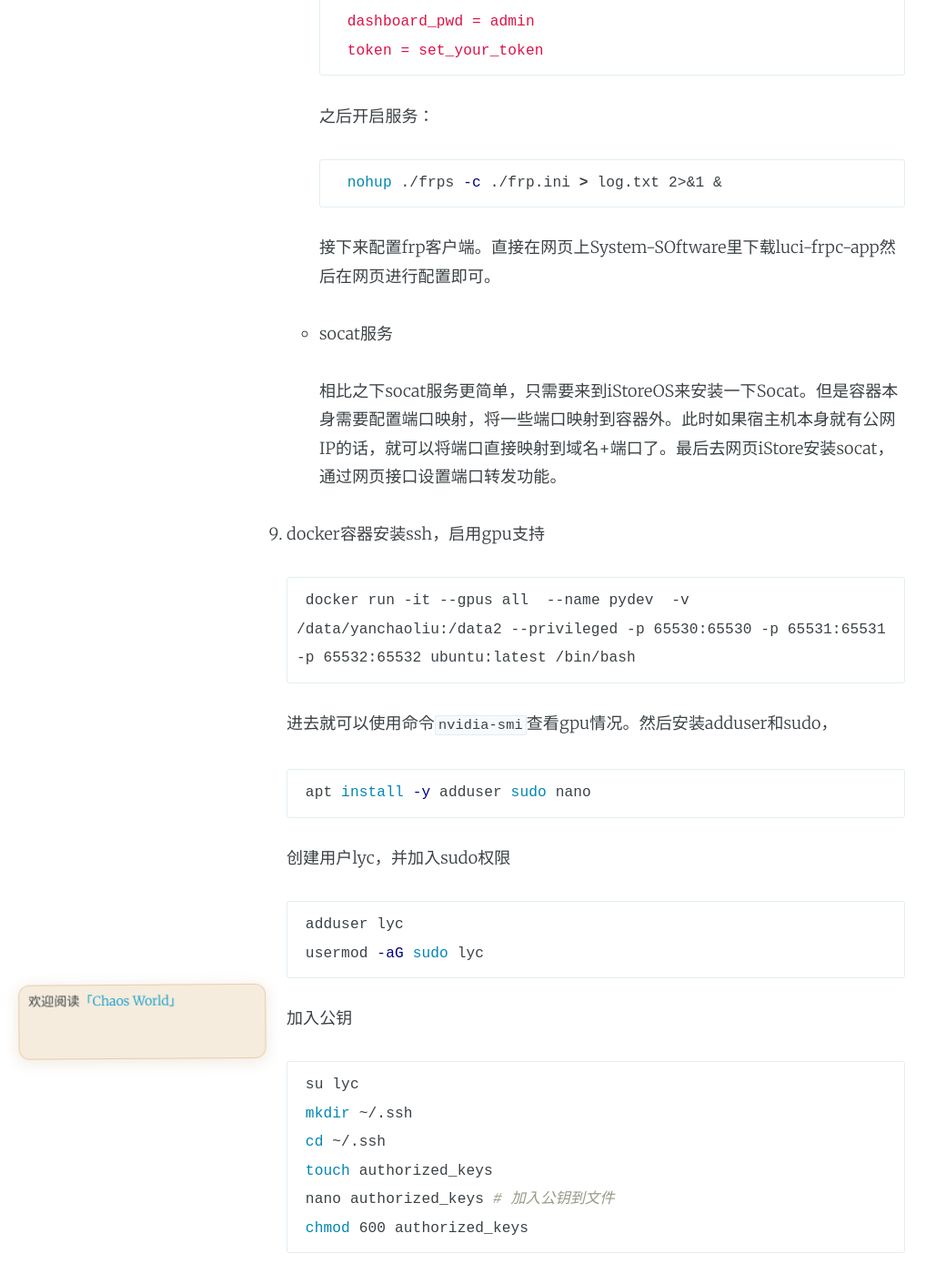
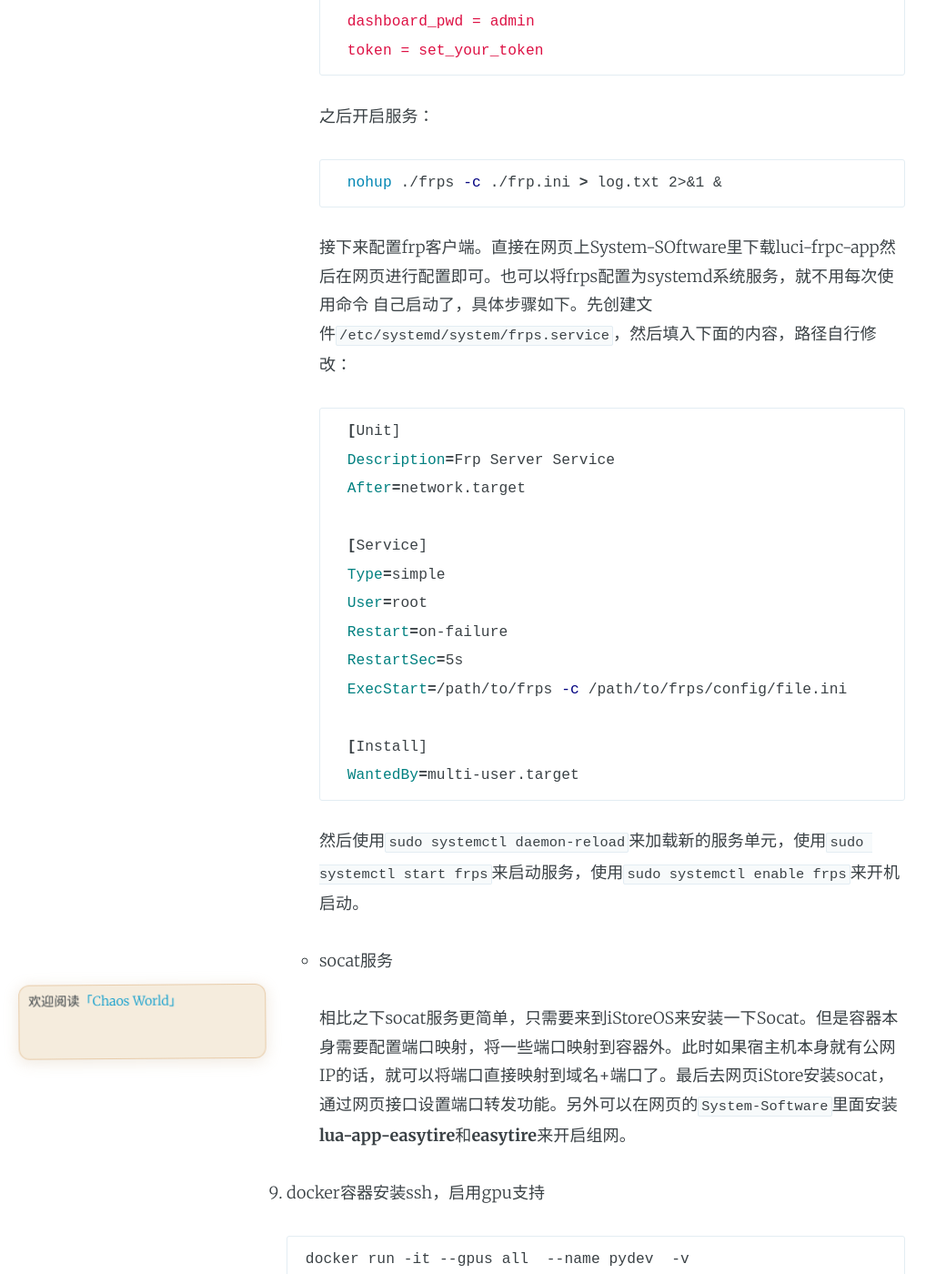
Before and after one commit to marktube/marktube.github.io, a Jekyll site: the page built from _posts/2025-06-24-rkllm-npu.md, in a window 1280 px wide and 1400 px high, scrolled down 18679 px. Shown: the whole window at 91% size, without its empty margins (0-1040 px from the left). Built offline with Jekyll 4.4.1, drawn with Linux system fonts in a browser that asks for light colours; comment, search, counter and statistics services are not loaded.

Commit message:
Update 2025-06-24-rkllm-npu.md
add frps and easytier description

````diff
--- a/_posts/2025-06-24-rkllm-npu.md
+++ b/_posts/2025-06-24-rkllm-npu.md
@@ -559,11 +559,28 @@ cb = LLMResultCallback(python_callback)
         ```bash
         nohup ./frps -c ./frp.ini > log.txt 2>&1 &
         ```
-        接下来配置frp客户端。直接在网页上System-SOftware里下载luci-frpc-app然后在网页进行配置即可。
+        接下来配置frp客户端。直接在网页上System-SOftware里下载luci-frpc-app然后在网页进行配置即可。也可以将frps配置为systemd系统服务，就不用每次使用命令
+        自己启动了，具体步骤如下。先创建文件`/etc/systemd/system/frps.service`，然后填入下面的内容，路径自行修改：
+        ```bash
+        [Unit]
+        Description=Frp Server Service
+        After=network.target
+
+        [Service]
+        Type=simple
+        User=root
+        Restart=on-failure
+        RestartSec=5s
+        ExecStart=/path/to/frps -c /path/to/frps/config/file.ini
+
+        [Install]
+        WantedBy=multi-user.target
+        ```
+        然后使用`sudo systemctl daemon-reload`来加载新的服务单元，使用`sudo systemctl start frps`来启动服务，使用`sudo systemctl enable frps`来开机启动。
 
     + socat服务
 
-      相比之下socat服务更简单，只需要来到iStoreOS来安装一下Socat。但是容器本身需要配置端口映射，将一些端口映射到容器外。此时如果宿主机本身就有公网IP的话，就可以将端口直接映射到域名+端口了。最后去网页iStore安装socat，通过网页接口设置端口转发功能。
+      相比之下socat服务更简单，只需要来到iStoreOS来安装一下Socat。但是容器本身需要配置端口映射，将一些端口映射到容器外。此时如果宿主机本身就有公网IP的话，就可以将端口直接映射到域名+端口了。最后去网页iStore安装socat，通过网页接口设置端口转发功能。另外可以在网页的`System-Software`里面安装**lua-app-easytire**和**easytire**来开启组网。
 
 9. docker容器安装ssh，启用gpu支持
 
````
